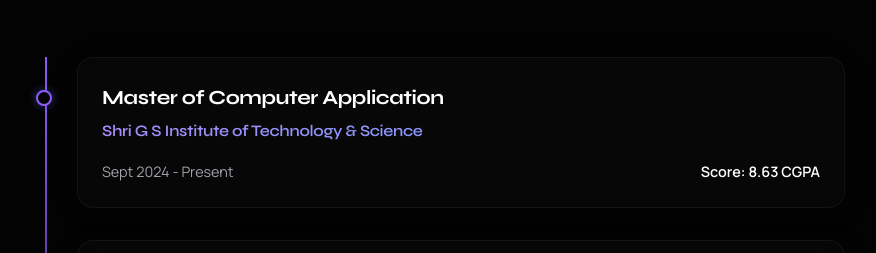
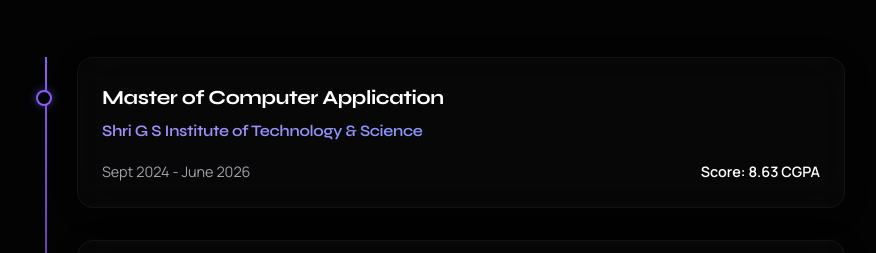
Before and after one commit to namannb07/NamanBhawsar, a React (Vite) app: page / in a window 1280 px wide. Shown: the part 3433-3686 px from the top of the page, without its empty margins (195-1071 px from the left). Built offline with nearby package versions, Linux system fonts and the light colour scheme.

Commit message:
Update Education.jsx

```diff
--- a/src/components/Education.jsx
+++ b/src/components/Education.jsx
@@ -9,7 +9,7 @@
     {
       degree: "Master of Computer Application",
       school: "Shri G S Institute of Technology & Science",
-      duration: "Sept 2024 - Present",
+      duration: "Sept 2024 - June 2026",
       score: "8.63 CGPA"
     },
     {
```
